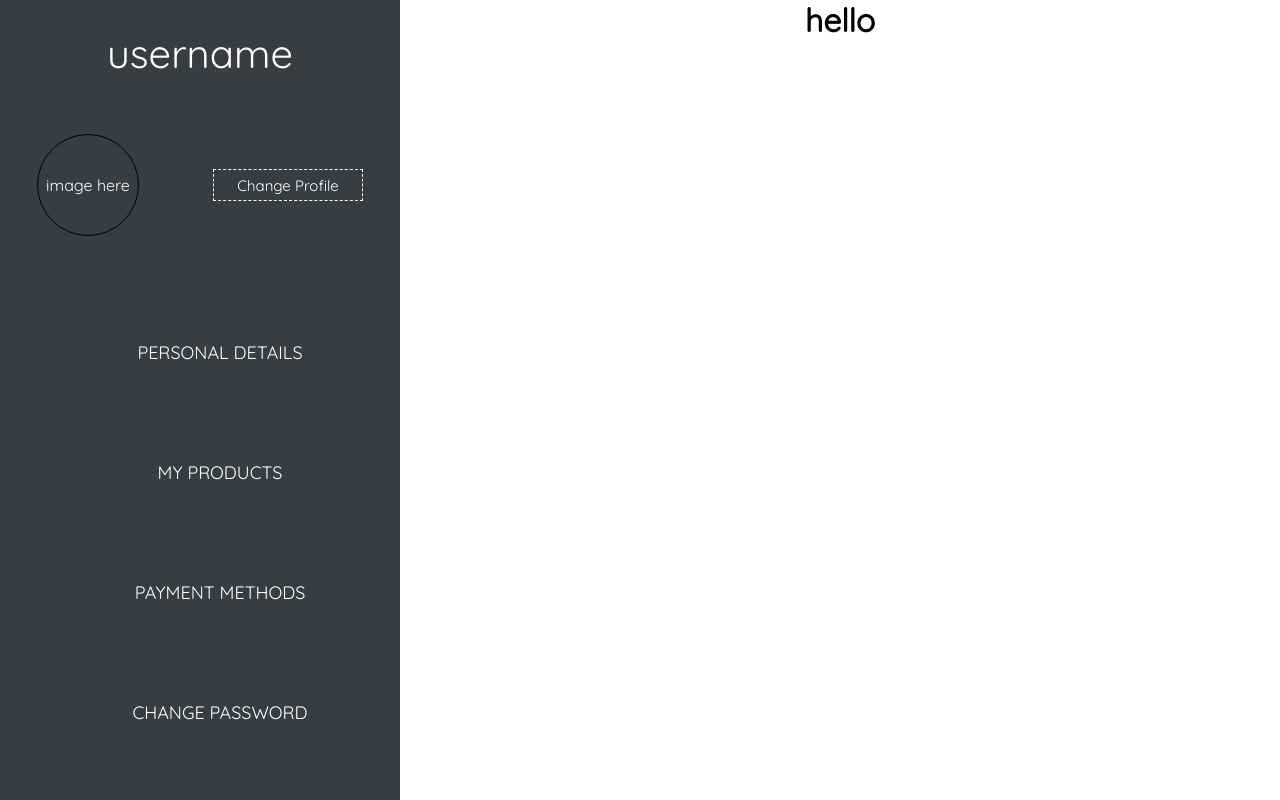
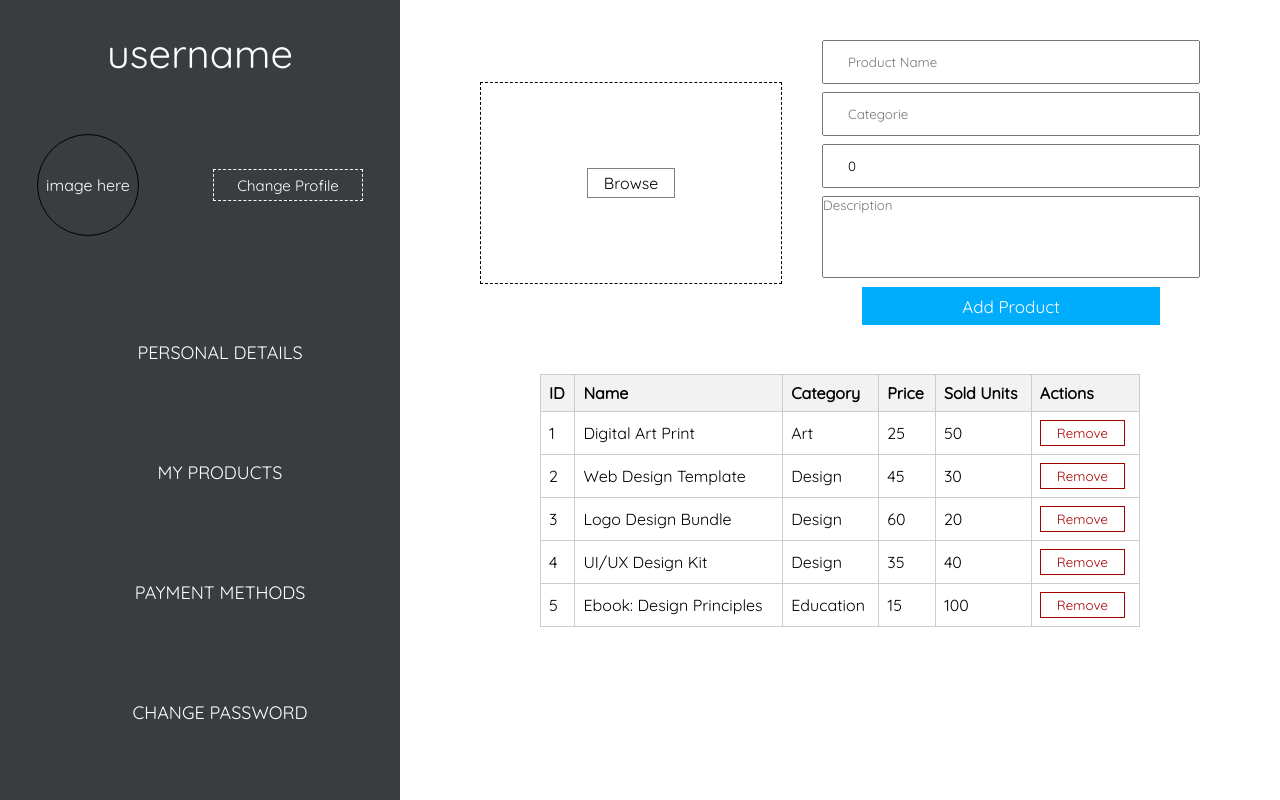
Before and after one commit to MohamedSaberChkiri/vue-digital-products-store, a Vue app: page /user/myProducts in a window 1280 px wide. Built offline with nearby package versions, Linux system fonts and the light colour scheme.

Commit message:
user pages done

```diff
--- a/src/components/userlinkscomponents/MyProducts.vue
+++ b/src/components/userlinkscomponents/MyProducts.vue
@@ -1,13 +1,129 @@
 <template>
-  <h1>hello</h1>
+  <div class="container">
+
+    <div class="add-product">
+      <div class="image">
+        <label for="item-image">Browse</label>
+        <input type="file" placeholder="Browse" id="item-image">
+      </div>
+      <div class="information">
+        <form @submit.prevent="addProduct">
+          <input type="text" placeholder="Product Name" v-model="newProduct.name">
+          <input type="text" placeholder="Categorie" v-model="newProduct.category">
+          <input type="text" placeholder="Price" v-model="newProduct.price">
+          <textarea placeholder="Description" cols="30" rows="5" style="resize: none;"></textarea>
+           <button type="submit">Add Product</button>
+        </form>
+      </div>
+    </div>
+
+
+
+    <div class="display-products">
+
+        <SingleAddedProduct/>
+    </div>
+
+  </div>
+
 </template>
 
-<script>
-export default {
+<script setup>
+  import SingleAddedProduct from "../userlinkscomponents/SingleAddedProduct.vue";
 
-}
+
+import { ref } from 'vue';
+import { products as initialProducts } from '../../data/userProducts'; // Import the products array
+
+const products = ref(initialProducts);
+const newProduct = ref({
+  name: '',
+  category: '',
+  price: 0,
+  soldUnits: 0,
+});
+
+const addProduct = () => {
+  // Create a deep copy of the newProduct object to avoid reactivity issues
+  const productCopy = JSON.parse(JSON.stringify(newProduct.value));
+
+  // Assign a new unique ID
+  productCopy.id = Date.now();
+
+  // Add the new product to the products array
+  products.value.push(productCopy);
+
+  // Reset the form inputs
+  newProduct.value = {
+    name: '',
+    category: '',
+    price: 0,
+    soldUnits: 0,
+  };
+};
+
+
+
 </script>
 
-<style>
+<style scoped>
+
+.add-product{
+  display: flex;
+  align-items: center;
+  justify-content: center;
+
+  gap: 5vh;
+  padding: 5vh;
+  flex-wrap: wrap;
+}
+.image{
+  width: 300px;
+  height: 200px;
+  border: 1px dashed black;
+  display: flex;
+  align-items: center;
+  justify-content: center;
+}
+form{
+  display: flex;
+  flex-direction: column;
+  gap: 1vh;
+}
+input{
+  width: 350px;
+  height: 5vh;
+  padding-left: 3vh;
+  display: flex;
+  align-items: center;
+  justify-content: center;
+  outline: none;
+}
+input[type="file"]{
+  display: none;
+}
+label{
+  cursor: pointer;
+  border: 1px solid grey;
+  padding: .5vh 2vh;
+}
+.container{
+  display: flex;
+  flex-direction: column;
+}
+.display-products{
+
+  padding: 1vh;
+}
+button{
+  width: 300px;
+  height: 5vh;
+  margin: 0 auto;
+  background: rgb(0, 172, 252);
+  color: white;
+  border: 1px solid white;
+  font-size: 17px;
+  cursor: pointer;
+}
 
 </style>
--- /dev/null
+++ b/src/components/userlinkscomponents/SingleAddedProduct.vue
@@ -0,0 +1,79 @@
+<template>
+ <div>
+    <table >
+      <thead>
+        <tr>
+          <th>ID</th>
+          <th>Name</th>
+          <th>Category</th>
+          <th>Price</th>
+          <th>Sold Units</th>
+          <th>Actions</th>
+        </tr>
+      </thead>
+      <tbody>
+        <tr v-for="product in products" :key="product.id">
+          <td>{{ product.id }}</td>
+          <td>{{ product.name }}</td>
+          <td>{{ product.category }}</td>
+          <td>{{ product.price }}</td>
+          <td>{{ product.soldUnits }}</td>
+          <td>
+            <button @click="removeProduct(product.id)">Remove</button>
+          </td>
+        </tr>
+      </tbody>
+    </table>
+  </div>
+</template>
+
+<script setup>
+
+
+import { ref } from 'vue';
+import { products as initialProducts } from '../../data/userProducts'; // Import the products array
+
+const products = ref(initialProducts);
+
+const removeProduct = (productId) => {
+  // Update the products array using the .value property of the ref
+  products.value = products.value.filter(product => product.id !== productId);
+};
+</script>
+
+<style scoped>
+
+
+table{
+  border-collapse: collapse;
+  width: 100%;
+  max-width: 600px; /* Adjust this as needed */
+    margin: 0 auto;
+  /* Table border */
+  border: 1px solid #ccc;
+
+  /* Header styles */
+
+}
+ th {
+    background-color: #f2f2f2;
+    border: 1px solid #ccc;
+    padding: 8px;
+    text-align: left;
+  }
+
+  /* Cell styles */
+  td {
+    border: 1px solid #ccc;
+    padding: 8px;
+  }
+
+ button{
+    cursor: pointer;
+    padding: .5vh 2vh;
+    background: none;
+    border: 1px solid rgb(165, 0, 0);
+    color: rgb(165, 0, 0);
+ }
+
+</style>
--- /dev/null
+++ b/src/data/userProducts.js
@@ -0,0 +1,7 @@
+export const products = [
+    { id: 1, name: 'Digital Art Print', category: 'Art', price: 25, soldUnits: 50 },
+    { id: 2, name: 'Web Design Template', category: 'Design', price: 45, soldUnits: 30 },
+    { id: 3, name: 'Logo Design Bundle', category: 'Design', price: 60, soldUnits: 20 },
+    { id: 4, name: 'UI/UX Design Kit', category: 'Design', price: 35, soldUnits: 40 },
+    { id: 5, name: 'Ebook: Design Principles', category: 'Education', price: 15, soldUnits: 100 },
+  ];
--- a/src/router/index.js
+++ b/src/router/index.js
@@ -89,6 +89,7 @@ const routes = [
         path : '/user/myProducts',
         name : 'mp',
         component : ()=> import('../components/userlinkscomponents/MyProducts.vue')
+
       }
     ]
   },
--- a/src/views/UserProfile.vue
+++ b/src/views/UserProfile.vue
@@ -69,7 +69,7 @@ export default {
   height: fit-content;
 }
 .left-side{
-  height: 100vh;
+ min-height: 100vh;
   width: 400px;
 
   display: flex;
```
